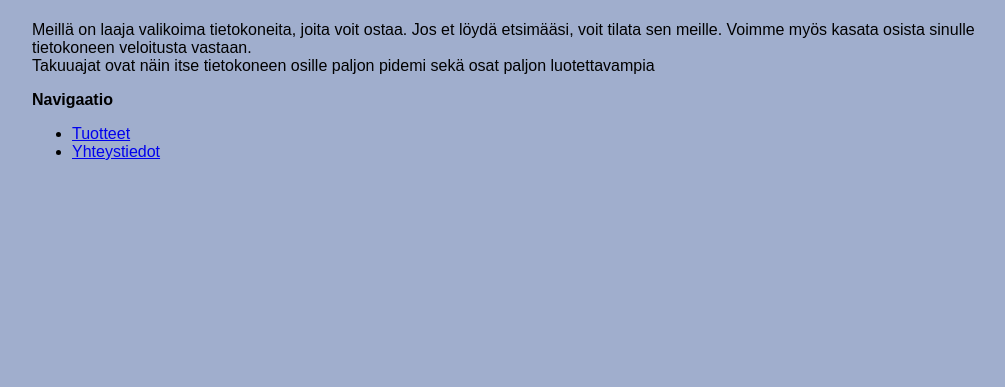
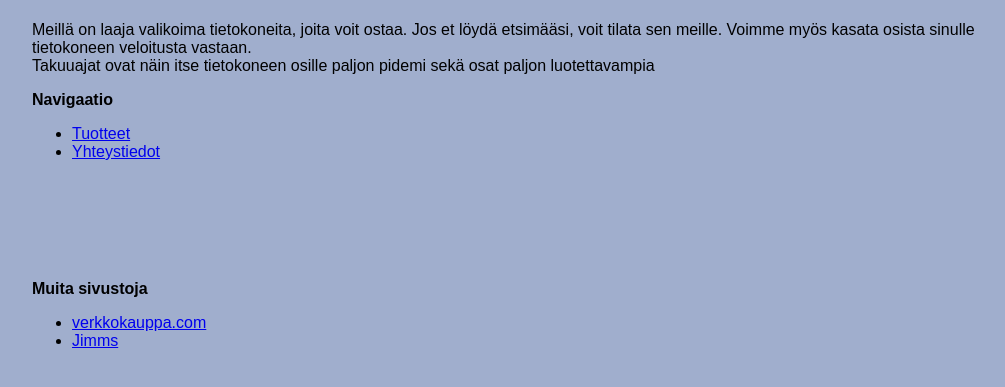
Before and after one commit to ShadowTux/shadowtux.github.io, a plain HTML site: page store/index.html in a window 1280 px wide. Shown: the part 295-682 px from the top of the page, without its empty margins (96-1101 px from the left). Drawn offline with Linux system fonts and the light colour scheme.

Commit message:
navigaatio ja 2 lisää juttua ja kasiota

```diff
--- a/store/index.html
+++ b/store/index.html
@@ -37,5 +37,19 @@ p
 <ul>
   <li><a href="Tuotteet/index.html">Tuotteet</a></li>
   <li><a href="Yhteystiedot/index.html">Yhteystiedot</a></li>
+</ul>
+  <br>
+  <br>
+  <br>
+  <br>
+  <br>
+  <h2>
+    Muita sivustoja
+  </h2>
+  <ul>
+    <li><a href="https://verkkokauppa.com">verkkokauppa.com</a></li>
+    <li><a href="https://jimms.fi">Jimms</a></li>
+  </ul>
+
 
 </html>
```
